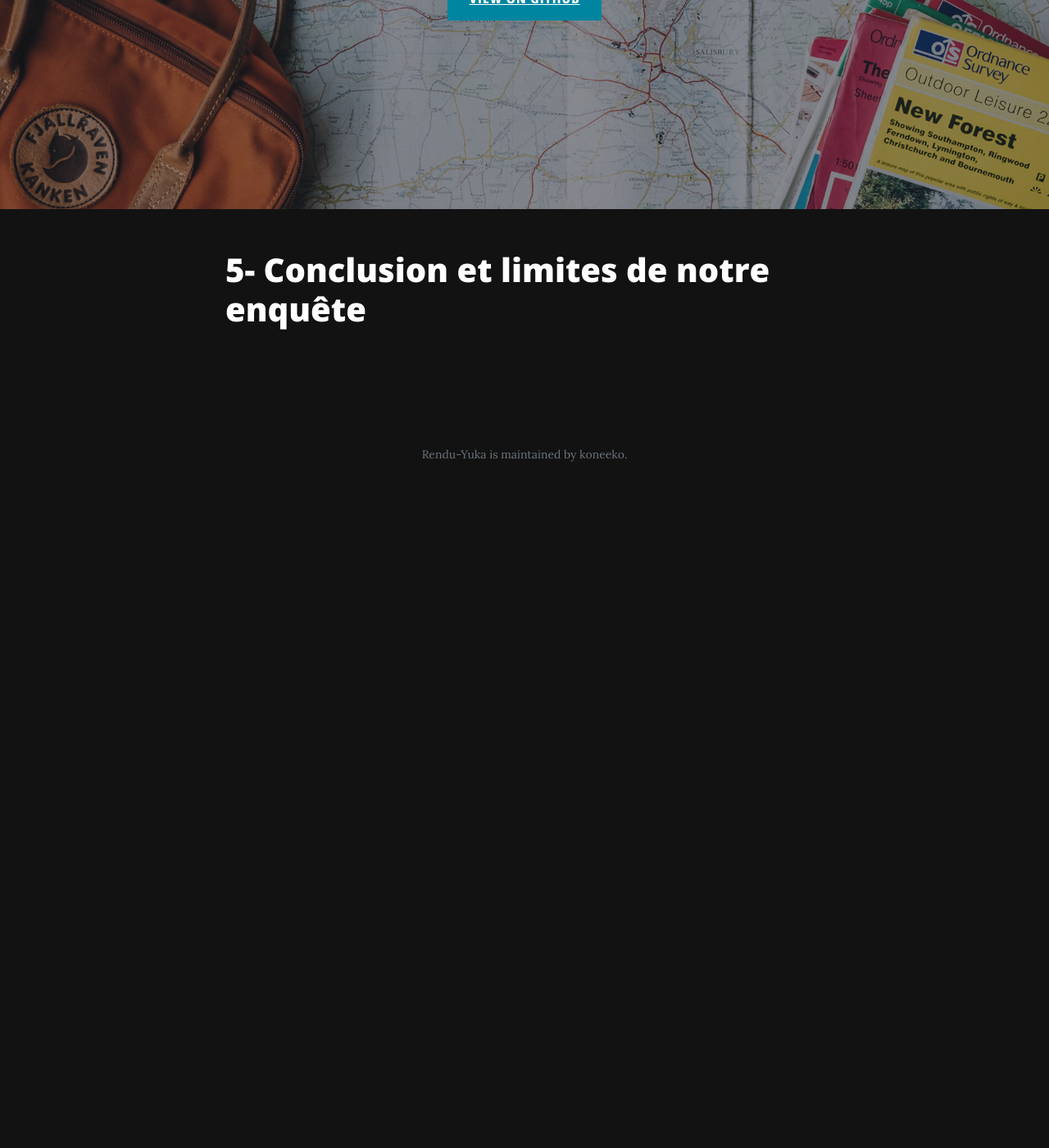
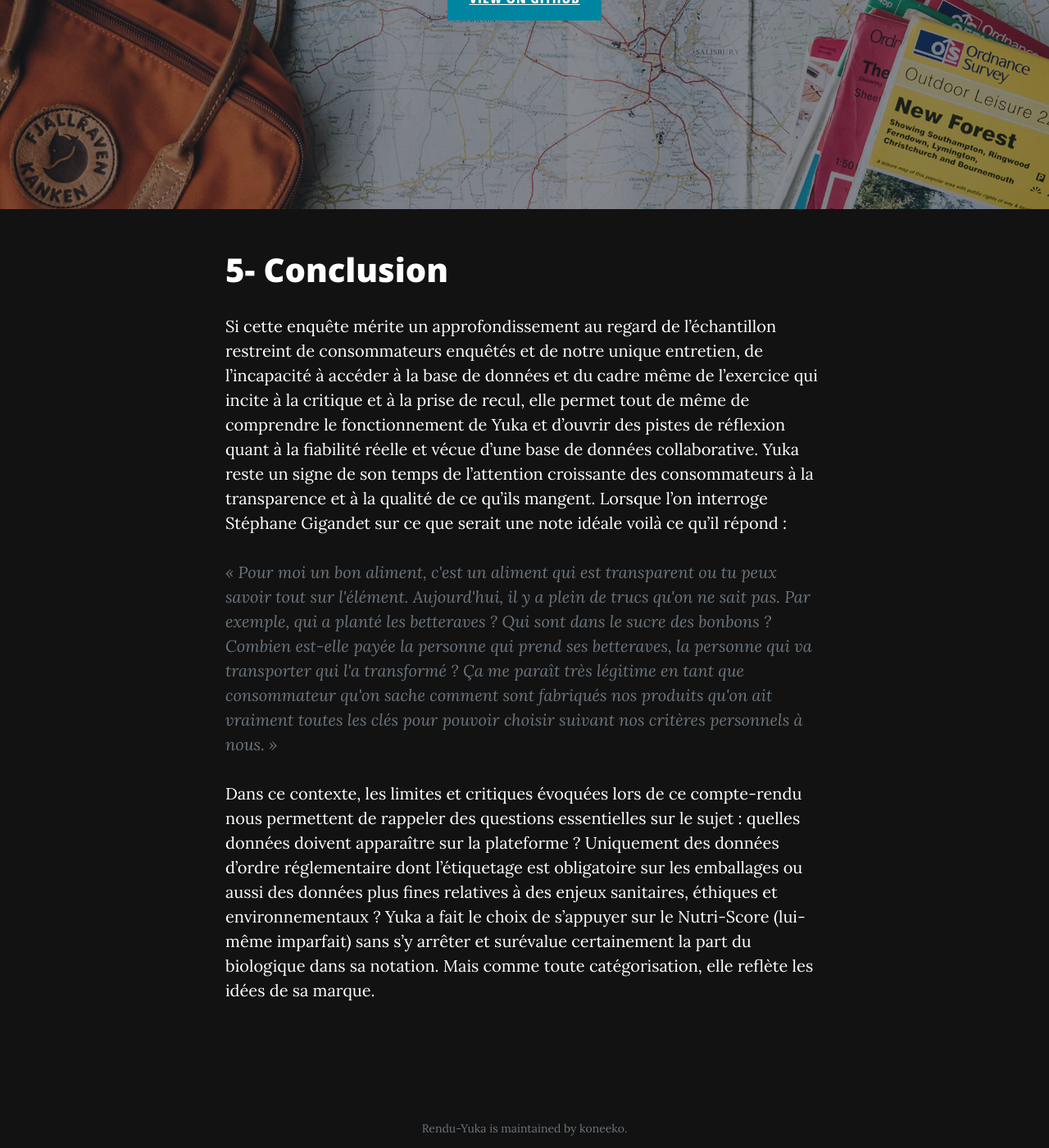
Before and after one commit to koneeko/Rendu-Yuka, a Jekyll site: the page 5-Conclusion.html, which Jekyll copies as it is, in a window 1280 px wide and 1400 px high, scrolled down 582 px. Shown: the whole window at 82% size. Built offline with Jekyll 4.4.1, drawn with Linux system fonts in a browser that asks for light colours; before the commit the page ends 1212 px from its top, so only the background shows below that.

Commit message:
MAJ Conclusion

```diff
--- a/1-Categorisation.html
+++ b/1-Categorisation.html
@@ -4,7 +4,7 @@
 <head>
     <meta charset="utf-8">
     <meta name="viewport" content="width=device-width, initial-scale=1.0, shrink-to-fit=no">
-    <title>Présentation</title>
+    <title>1- Présentation de l’application</title>
     <link rel="stylesheet" href="assets/bootstrap/css/bootstrap.min.css">
     <link rel="stylesheet" href="https://fonts.googleapis.com/css?family=Open+Sans:300italic,400italic,600italic,700italic,800italic,400,300,600,700,800">
     <link rel="stylesheet" href="https://fonts.googleapis.com/css?family=Lora:400,700,400italic,700italic">
--- a/2-Notation.html
+++ b/2-Notation.html
@@ -4,7 +4,7 @@
 <head>
     <meta charset="utf-8">
     <meta name="viewport" content="width=device-width, initial-scale=1.0, shrink-to-fit=no">
-    <title>2-critique</title>
+    <title>2- La Notation</title>
     <link rel="stylesheet" href="assets/bootstrap/css/bootstrap.min.css">
     <link rel="stylesheet" href="https://fonts.googleapis.com/css?family=Open+Sans:300italic,400italic,600italic,700italic,800italic,400,300,600,700,800">
     <link rel="stylesheet" href="https://fonts.googleapis.com/css?family=Lora:400,700,400italic,700italic">
--- a/3-Critique.html
+++ b/3-Critique.html
@@ -4,7 +4,7 @@
 <head>
     <meta charset="utf-8">
     <meta name="viewport" content="width=device-width, initial-scale=1.0, shrink-to-fit=no">
-    <title>3-critiques-limites</title>
+    <title>3. Un système très critiqué</title>
     <link rel="stylesheet" href="assets/bootstrap/css/bootstrap.min.css">
     <link rel="stylesheet" href="https://fonts.googleapis.com/css?family=Open+Sans:300italic,400italic,600italic,700italic,800italic,400,300,600,700,800">
     <link rel="stylesheet" href="https://fonts.googleapis.com/css?family=Lora:400,700,400italic,700italic">
--- a/4-Impact-sur-les-utilisateurs.html
+++ b/4-Impact-sur-les-utilisateurs.html
@@ -4,7 +4,7 @@
 <head>
     <meta charset="utf-8">
     <meta name="viewport" content="width=device-width, initial-scale=1.0, shrink-to-fit=no">
-    <title>4- Analyse qualitative</title>
+    <title>4- Impact de Yuka sur ses utilisateurs</title>
     <link rel="stylesheet" href="assets/bootstrap/css/bootstrap.min.css">
     <link rel="stylesheet" href="https://fonts.googleapis.com/css?family=Open+Sans:300italic,400italic,600italic,700italic,800italic,400,300,600,700,800">
     <link rel="stylesheet" href="https://fonts.googleapis.com/css?family=Lora:400,700,400italic,700italic">
--- a/5-Conclusion.html
+++ b/5-Conclusion.html
@@ -45,11 +45,19 @@
         <div class="container">
             <div class="row">
                 <div class="col-md-10 col-lg-8 mx-auto">
-                    <h1>5- Conclusion et limites de notre enquête</h1>
+                    <h1>5- Conclusion</h1>
                     <p>
+                        Si cette enquête mérite un approfondissement au regard de l’échantillon restreint de consommateurs enquêtés et de notre unique entretien, de l’incapacité à accéder à la base de données et du cadre même de l’exercice qui incite à la critique et à la prise de recul, elle permet tout de même de comprendre le fonctionnement de Yuka et d’ouvrir des pistes de réflexion quant à la fiabilité réelle et vécue d’une base de données collaborative.
+
+                        Yuka reste un signe de son temps de l’attention croissante des consommateurs à la transparence et à la qualité de ce qu’ils mangent. Lorsque l’on interroge Stéphane Gigandet sur ce que serait une note idéale voilà ce qu’il répond :
+                    </p>
+                    <blockquote>
+                        <p>
+                            «  Pour moi un bon aliment, c'est un aliment qui est transparent ou tu peux savoir tout sur l'élément. Aujourd'hui, il y a plein de trucs qu'on ne sait pas. Par exemple, qui a planté les betteraves ? Qui sont dans le sucre des bonbons ? Combien est-elle payée la personne qui prend ses betteraves, la personne qui va transporter qui l'a transformé ? Ça me paraît très légitime en tant que consommateur qu'on sache comment sont fabriqués nos produits qu'on ait vraiment toutes les clés pour pouvoir choisir suivant nos critères personnels à nous. »
+                        </p>
+                    </blockquote>
                     <p>
-                    </p>
-                    <p>
+                        Dans ce contexte, les limites et critiques évoquées lors de ce compte-rendu nous permettent de rappeler des questions essentielles sur le sujet : quelles données doivent apparaître sur la plateforme ? Uniquement des données d’ordre réglementaire dont l’étiquetage est obligatoire sur les emballages ou aussi des données plus fines relatives à des enjeux sanitaires, éthiques et environnementaux ? Yuka a fait le choix de s’appuyer sur le Nutri-Score (lui-même imparfait) sans s’y arrêter et surévalue certainement la part du biologique dans sa notation. Mais comme toute catégorisation, elle reflète les idées de sa marque.
                     </p>
                     <p>
                     </p>
```
Also changed, not shown: other parts of 5-Conclusion.html (+1 -1 lines).
